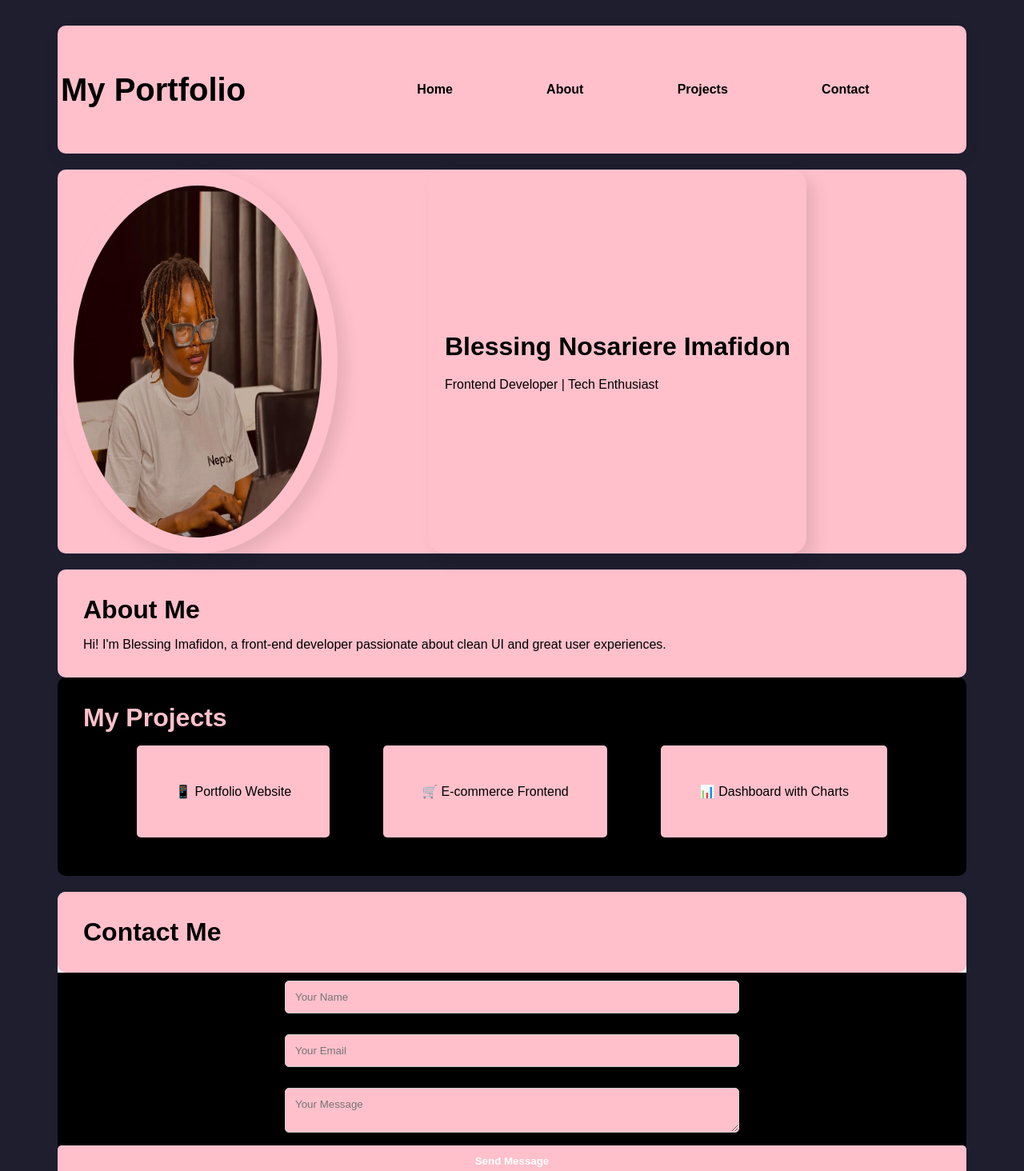
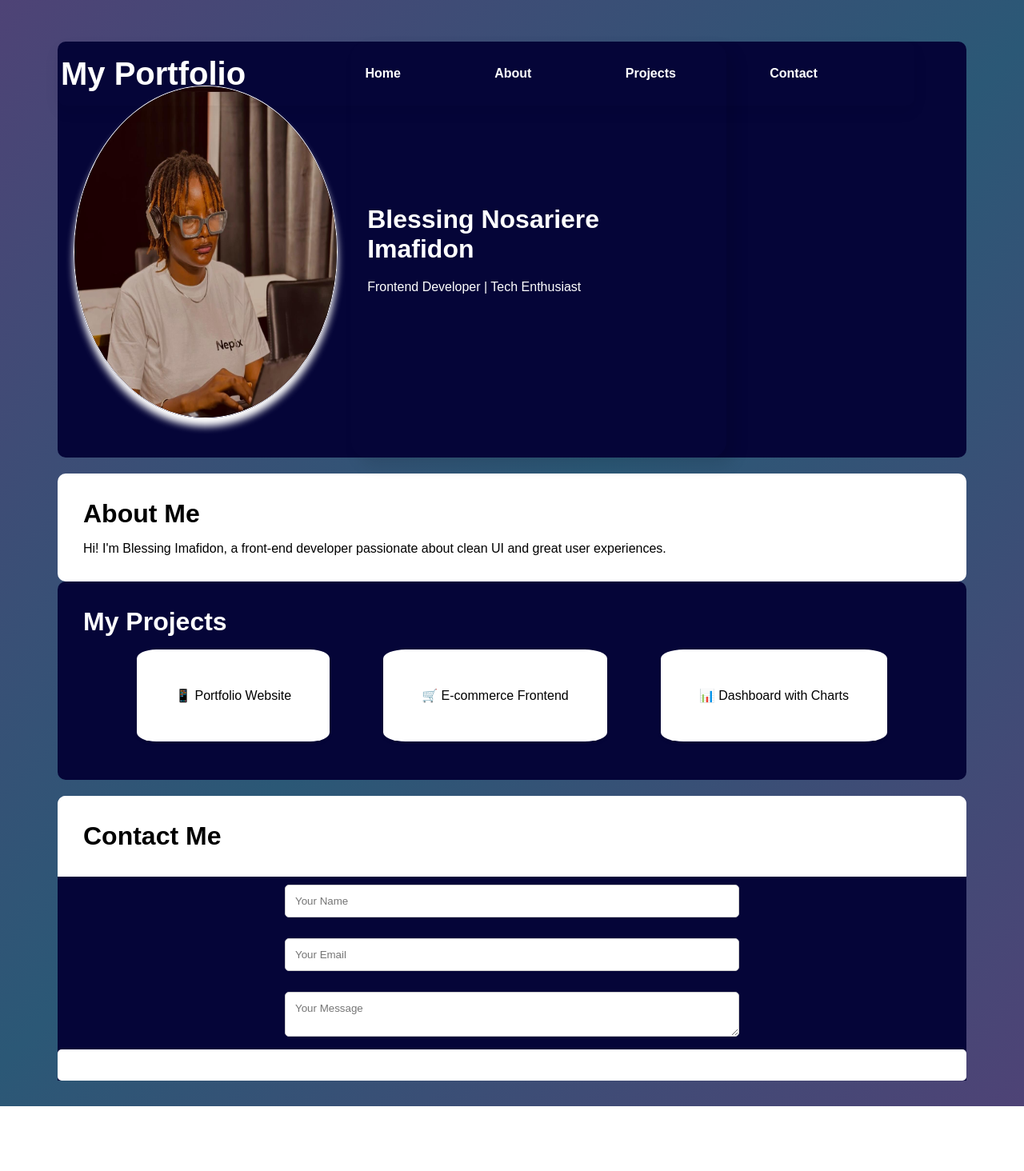
Before and after one commit to CocoN0sa/React-assessment, a React (Vite) app in the folder react-assessment/: page / in a window 1280 px wide. Shown: the top 1464 px of the page at 80% size. After the commit the page ends 1383 px from the top, so only its background shows below. Built offline with nearby package versions, Linux system fonts and the light colour scheme.

Commit message:
Refactor styles: Update background colors to improve consistency and aesthetics across components

```diff
--- a/react-assessment/src/components/About.module.css
+++ b/react-assessment/src/components/About.module.css
@@ -1,6 +1,6 @@
 .about {
   padding: 2rem;
-  background-color: pink;
+  background-color: white;
   margin-top: 20px;
   border-radius: 10px;
 }
--- a/react-assessment/src/components/Contact.module.css
+++ b/react-assessment/src/components/Contact.module.css
@@ -8,7 +8,7 @@
   font-size: 2rem;
   /* margin-bottom: 1rem; */
   padding: 2rem;
-  background-color: pink;
+  background-color: white;
   border-radius: 10px;
 }
 
@@ -16,7 +16,7 @@
   display: flex;
   flex-direction: column;
   gap: 1rem;
-  background-color: black;
+  background-color:rgb(5, 5, 56);
 }
 
 input,
@@ -27,12 +27,12 @@ textarea {
   font-family: inherit;
   width: 50%;
   margin: auto;
-  background-color: pink;
+  background-color: white;
   margin-top: 10px;
 }
 
 button {
-  background-color: pink;
+  background-color: white;
   color: white;
   border: none;
   padding: 0.75rem;
--- a/react-assessment/src/components/Header.module.css
+++ b/react-assessment/src/components/Header.module.css
@@ -3,28 +3,31 @@
   align-items: center;
   justify-content: space-between;
   padding: 4px;
-  background-color:pink;
+  background-color:transparent;
   flex-wrap: wrap;
   gap: 2rem;
   border-radius: 10px;
   box-shadow: 0 8px 20px rgba(0, 0, 0, 0.05);
-  height: 20vh;
+  height: 10vh;
+  position: fixed;
+
 }
 
 .header h1 {
   font-size: 2.5rem;
-  color: black;
+  color:white;
 }
 
 .image img {
   max-width: 350px; /* ↓ reduced from 300px */
-  width: 100%;
-  height: 100%;
+  width: 90%;
+  height: 80%;
+  border: 1px solid white;
   border-radius:50%;
-  box-shadow: 10px 10px 20px rgba(0, 0, 0, 0.1);
+  box-shadow: 0px 10px 10px white;
   transition: transform 0.3s ease;
-  padding: 20px;
-
+  margin-top: 55px;
+  margin-left: 20px;
 }
 
 
@@ -35,9 +38,9 @@
 .hero{
     display: flex;
     justify-content: space-between;
-    background-color: pink;
+     background-color:rgb(5, 5, 56);
     margin-top: 20px;
-    height: 60vh;
+    height: 65vh;
     border-radius: 10px;
 }
 
@@ -45,11 +48,12 @@
    display: flex;
    flex-direction: column;
     justify-content: center;
-    margin-right: 200px;
+    margin-right: 300px;
     gap: 20px;
     box-shadow: 10px 10px 20px rgba(0, 0, 0, 0.1);
     border-radius: 20px;
     padding: 20px;
+    color: white;
 }
 
 .navbar{
@@ -59,7 +63,7 @@
 }
 
 .navbar a {
-    color:black;
+    color:white;
     text-decoration: none;
     font-weight: 600;
 }
--- a/react-assessment/src/components/Projects.module.css
+++ b/react-assessment/src/components/Projects.module.css
@@ -1,6 +1,6 @@
 .projects {
   padding: 2rem;
-  background-color: black;
+  background-color:rgb(5, 5, 56);
   border-radius: 10px;
 }
 
@@ -13,14 +13,14 @@
 .projects h2 {
   font-size: 2rem;
   margin-bottom: 1rem;
-  color: pink;
+  color: white;
 }
 .projects li{
     list-style: none;
     margin-bottom: 1rem;
     padding: 3rem;
-    background-color: pink;
-    border-radius: 5px;
+    background-color: white;
+    border-radius: 10%;
     box-shadow: 0 2px 4px rgba(0, 0, 0, 0.1);
 
 }
--- a/react-assessment/src/index.css
+++ b/react-assessment/src/index.css
@@ -4,7 +4,8 @@
   box-sizing: border-box;
 }
 body{
-   background-color: #1e1e2f;
+  background: linear-gradient(135deg, #4e4376, #2b5876, #4e4376);
+
 }
 html {
   scroll-behavior: smooth;
```
